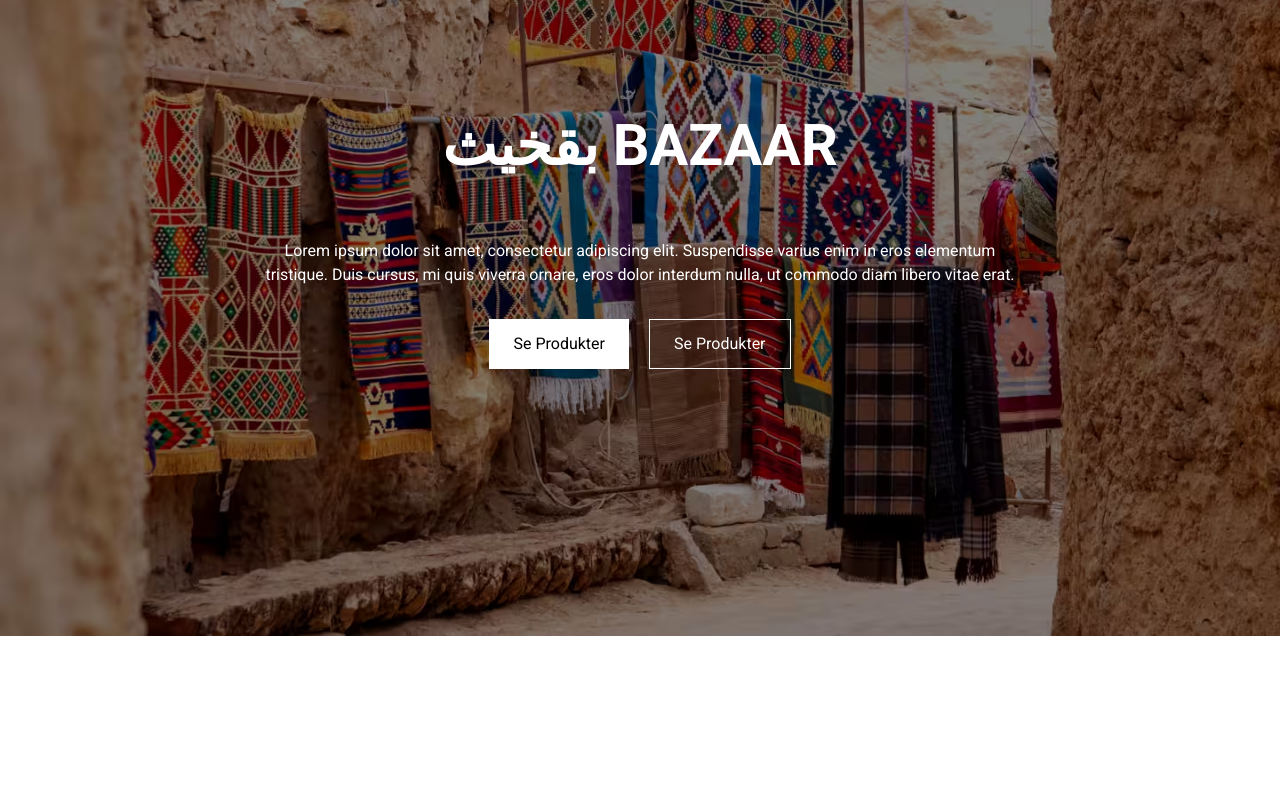
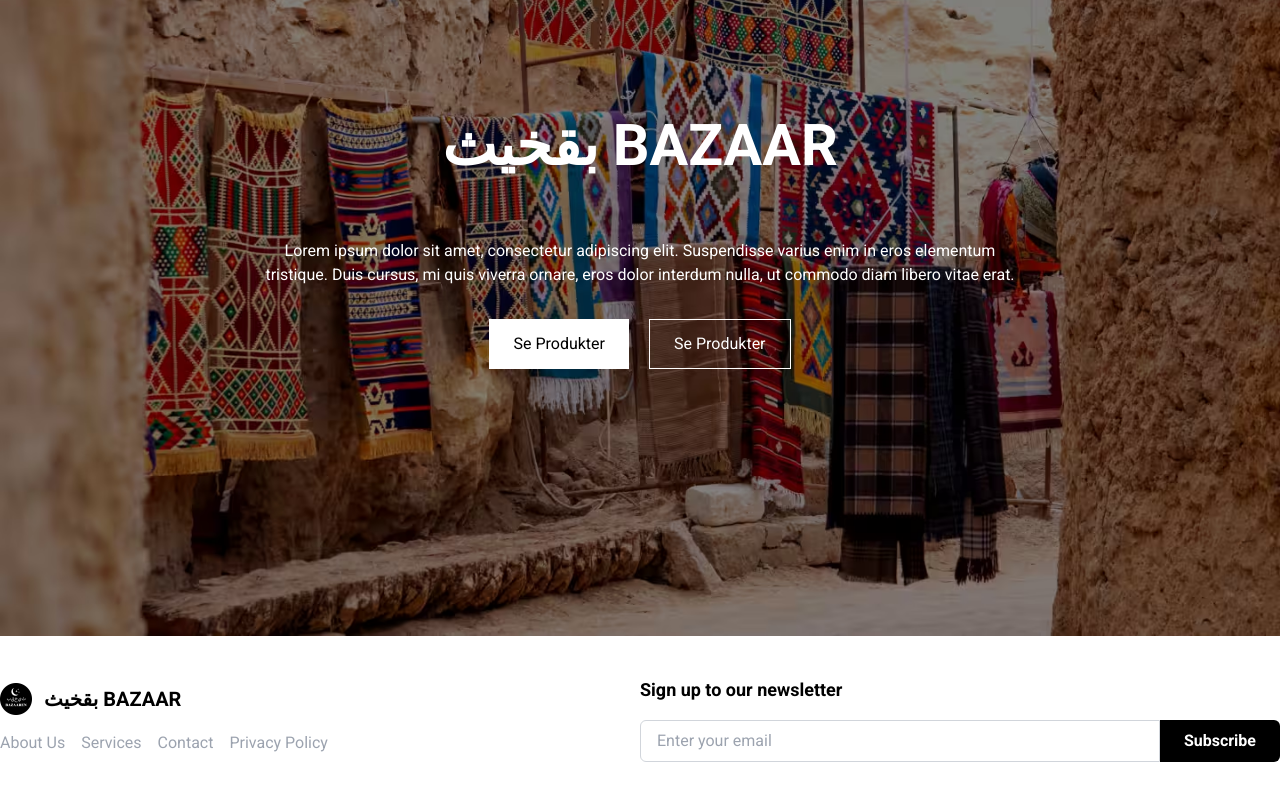
Before and after one commit to MMD-3-SEM-FRODE-GROUP/react-bazaaren, a Next.js app: page / in a window 1280 px wide. Shown: the part 254-1054 px from the top of the page. Before the commit the page ends 890 px from the top, so only its background shows below. Built offline with nearby package versions, Linux system fonts and the light colour scheme.

Commit message:
Add: full footer

```diff
--- a/src/app/layout.js
+++ b/src/app/layout.js
@@ -1,6 +1,6 @@
 import localFont from "next/font/local";
 import "./globals.css";
-
+import Footer from "@/components/Footer";
 import Link from "next/link";
 import Navigation from "@/components/Navigation";
 
@@ -37,6 +37,7 @@ export default function RootLayout({ children }) {
         <main className={roboto.className} style={roboto.style}>
           {children}
         </main>
+            <Footer />
       </body>
     </html>
   );
--- a/src/app/page.js
+++ b/src/app/page.js
@@ -1,4 +1,5 @@
 import Link from "next/link";
+import Footer from "@/components/Footer";
 
 export default async function Home() {
   return (
--- /dev/null
+++ b/src/components/Footer.jsx
@@ -0,0 +1,47 @@
+"use client"
+
+const Footer = () => {
+    return (
+        <footer className="bg-white text-black py-10">
+            <div className="container mx-auto flex flex-col md:flex-row justify-between items-center">
+
+
+                <div className="mb-6 md:mb-0 md:w-1/2">
+                    <div className="flex items-center mb-4">
+
+                        <img src="/bazaar-logo.png" alt="Logo" className="h-8 mr-3" />
+                        <span className="text-xl font-semibold">بقخيث BAZAAR</span>
+                    </div>
+
+                    <ul className="flex flex-wrap gap-4">
+                        <li><a href="/about" className="text-gray-400 hover:text-white">About Us</a></li>
+                        <li><a href="/services" className="text-gray-400 hover:text-white">Services</a></li>
+                        <li><a href="/contact" className="text-gray-400 hover:text-white">Contact</a></li>
+                        <li><a href="/privacy" className="text-gray-400 hover:text-white">Privacy Policy</a></li>
+                    </ul>
+                </div>
+
+
+                <div className="md:w-1/2">
+                    <h4 className="text-lg font-semibold mb-4">Sign up to our newsletter</h4>
+                    <form className="flex">
+                        <input
+                            type="email"
+                            placeholder="Enter your email"
+                            className="w-full px-4 py-2 rounded-l-md border border-gray-300 text-gray-900 focus:outline-none"
+                        />
+                        <button
+                            type="submit"
+                            className="px-6 py-2 bg-black text-white font-semibold rounded-r-md hover:bg-blue-700 transition-colors duration-200"
+                        >
+                            Subscribe
+                        </button>
+                    </form>
+                </div>
+
+            </div>
+        </footer>
+    );
+}
+
+export default Footer;
```
